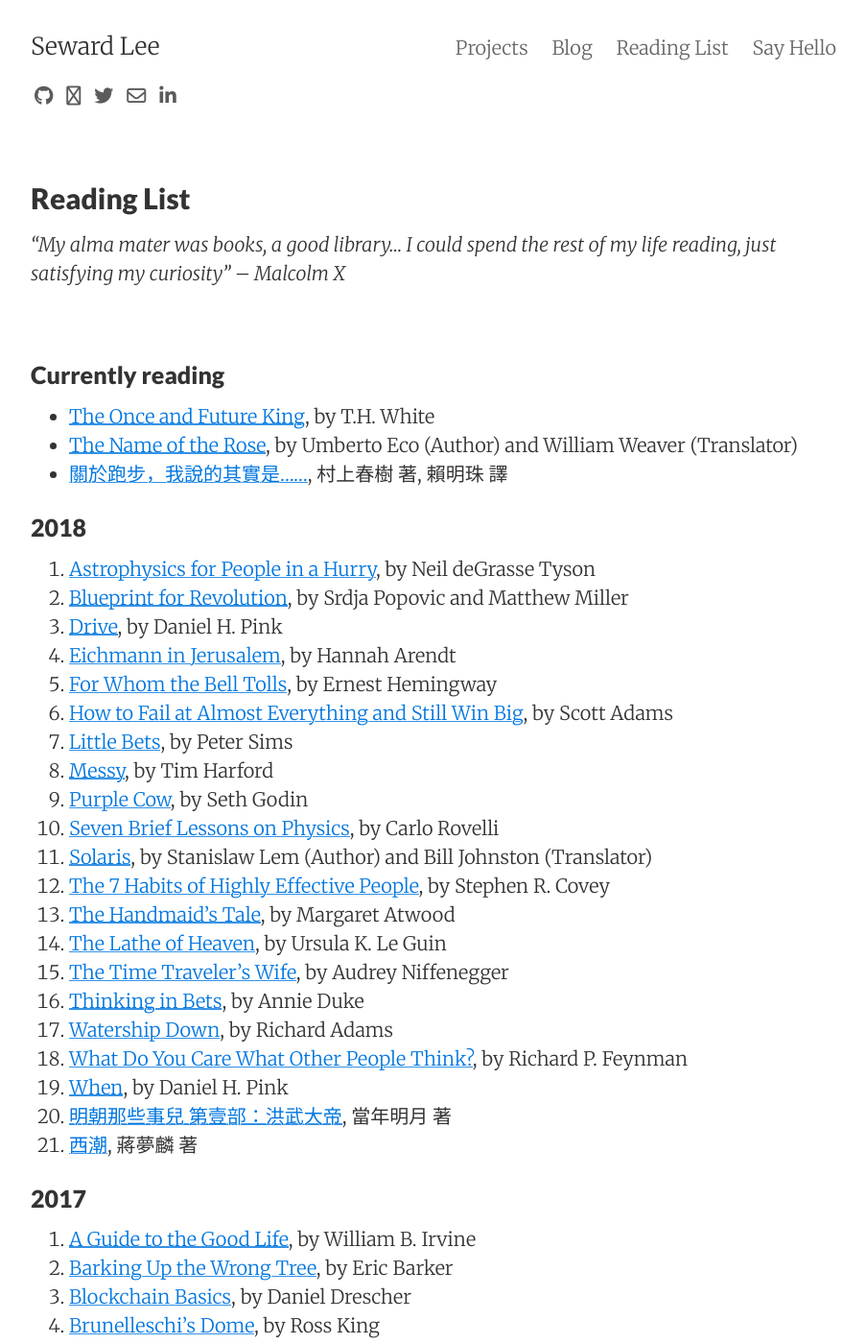
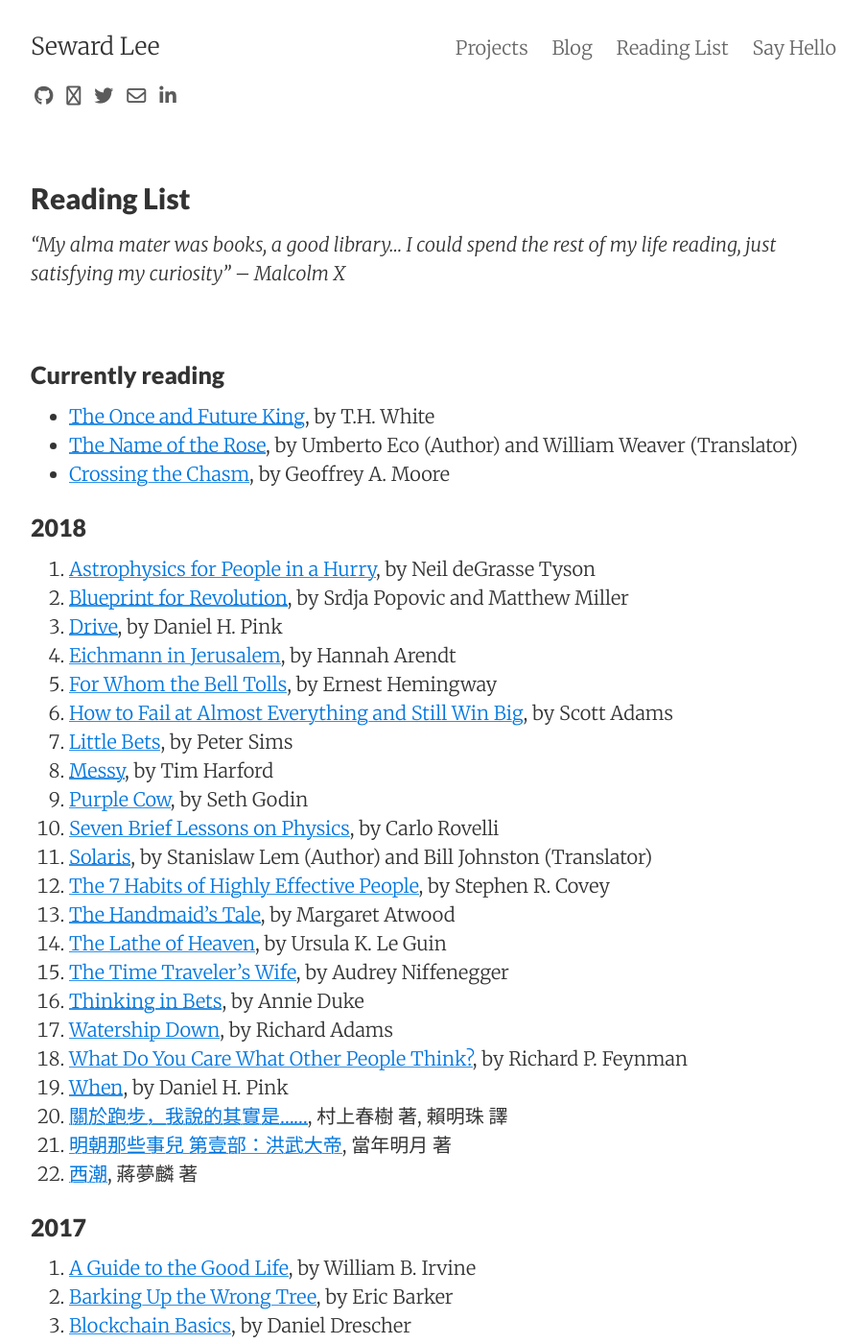
Before and after one commit to sewardlee337/sewardlee337.github.io, a Jekyll site: the page built from readinglist.md, in a window 1280 px wide and 1400 px high. Shown: the whole window at 96% size, without its empty margins (188-1091 px from the left). Built offline with Jekyll 4.4.1, drawn with Linux system fonts in a browser that asks for light colours; nearby versions of some CDN libraries; some of the changed lines change nothing that is shown.

Commit message:
Update reading list

```diff
--- a/readinglist.md
+++ b/readinglist.md
@@ -14,7 +14,7 @@
 
 * [The Once and Future King](https://amzn.to/2rS3gBo), by T.H. White
 * [The Name of the Rose](https://amzn.to/2wAGCTP), by Umberto Eco (Author) and William Weaver (Translator)
-* [關於跑步，我說的其實是……](https://bit.ly/2IRmTFk), 村上春樹 著, 賴明珠 譯
+* [Crossing the Chasm](https://amzn.to/2MgOY75), by Geoffrey A. Moore
 
 
 ### 2018
@@ -38,6 +38,7 @@
 1. [Watership Down](https://amzn.to/2Iha4mj), by Richard Adams
 1. [What Do You Care What Other People Think?](http://amzn.to/2oxSoXJ), by Richard P. Feynman
 1. [When](https://amzn.to/2qtGBKZ), by Daniel H. Pink
+1. [關於跑步，我說的其實是……](https://bit.ly/2IRmTFk), 村上春樹 著, 賴明珠 譯
 1. [明朝那些事兒 第壹部：洪武大帝](http://bit.ly/2ov7rkV), 當年明月 著
 1. [西潮](http://bit.ly/2BLELg1), 蔣夢麟 著
 
```
